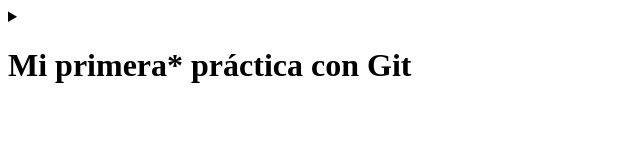
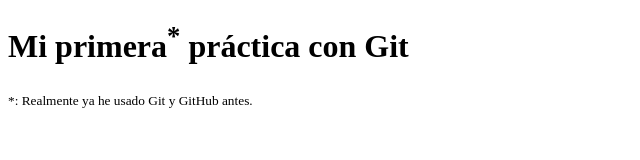
Before and after one commit to TryAck/ETS-1DAWA-Practica1, a plain HTML site: page index.html in a window 1280 px wide. Shown: the whole page, without its empty margins (0-640 px from the left). Drawn offline with Linux system fonts and the light colour scheme.

Commit message:
fix: Cambiar Details por sup/sub

```diff
--- a/index.html
+++ b/index.html
@@ -4,9 +4,8 @@
 		<title>Práctica Git 1</title>
 	</head>
 	<body>
-		<details>
-			<summary><h1>Mi primera* práctica con Git</h1></summary>
-			<p>*: Realmente ya he usado Git y GitHub antes.</p>
-		</details>
+		<h1>Mi primera<sup>*</sup> práctica con Git</h1>
+
+		<sub>*: Realmente ya he usado Git y GitHub antes.</sub>
 	</body>
 </html>
```
